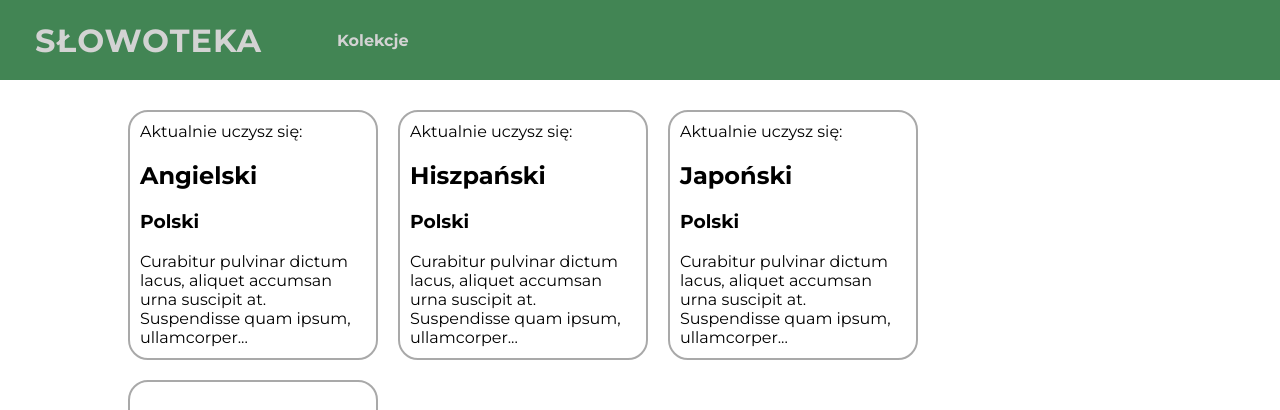
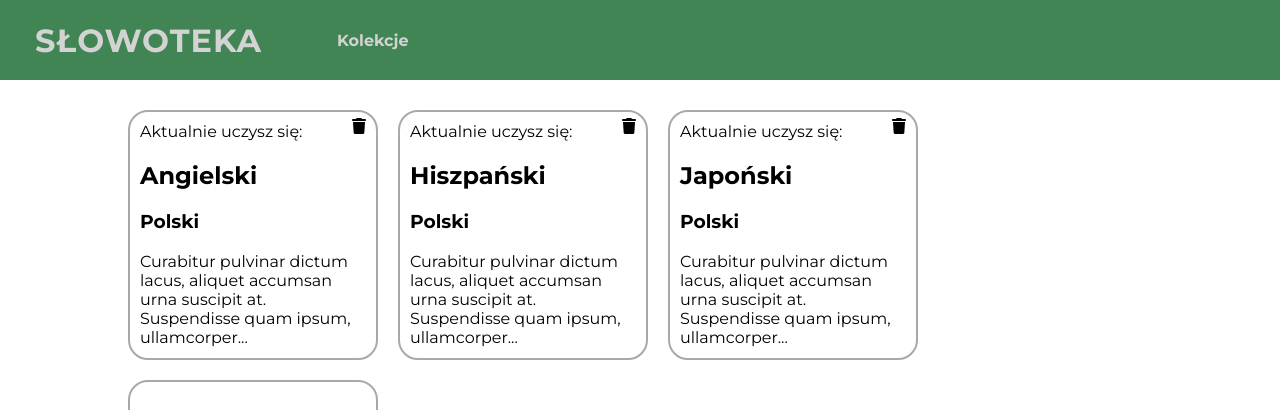
Before and after one commit to Kirweed/language-cards, a React (Create React App) app: page /collections in a window 1280 px wide. Shown: the top 410 px of the page. Built offline with nearby package versions, Linux system fonts and the light colour scheme.

Commit message:
Add removing collection

```diff
--- a/src/App.js
+++ b/src/App.js
@@ -1,5 +1,6 @@
 import React from 'react';
 import { BrowserRouter, Routes, Route} from 'react-router-dom';
+import AppContext from './components/context';
 import Header from './components/Header/Header';
 import CollectionsView from './views/CollectionsView/CollectionsView';
 import RootView from './views/RootView/RootView';
@@ -62,10 +63,21 @@ class App extends React.Component {
     }));
   }
 
+  removeCollection = (idToRemove) => {
+    const newCollection = this.state.collections.filter((element) => (
+      element.id !== idToRemove
+    ));
+
+    this.setState({
+      collections: [...newCollection],
+    });
+  }
+
   render() {
     return (
       <BrowserRouter>
         <Header />
+        <AppContext.Provider value={this.removeCollection}>
           <Routes>
             <Route
               exact path='/'
@@ -79,6 +91,7 @@ class App extends React.Component {
               />}
             />
           </Routes>
+        </AppContext.Provider>
       </BrowserRouter>
     );
   }
--- a/src/components/List/ListItem.js
+++ b/src/components/List/ListItem.js
@@ -1,5 +1,6 @@
 import React from "react";
 import AddButton from "../Button/AddButton";
+import AppContext from "../context";
 import styles from './ListItem.module.scss';
 
 const ListItem = ({id, nativeLang, foreignLang, description, ...props}) => {
@@ -20,13 +21,19 @@ const ListItem = ({id, nativeLang, foreignLang, description, ...props}) => {
     }
 
     return (
-        id ?
-            <div className={styles.wrapper}>
+        id ? <AppContext.Consumer>
+            { (context) => (
+                <div className={styles.wrapper}>
+                <div className={styles.deleteButton} onClick={() => context(id)}>
+                    <i class="fas fa-trash"></i>
+                </div>
                 Aktualnie uczysz się:
                 <h2>{foreignLang}</h2>
                 <h3>{nativeLang}</h3>
                 <p className={styles.description}>{preparedDescription}</p>
-            </div> :
+            </div>
+            )}
+            </AppContext.Consumer> :
             <div
                 className={styles.wrapper + ' ' + styles.wrapperCollectionPlaceholder}
                 onClick={props.openModalFn}
--- a/src/components/List/ListItem.module.scss
+++ b/src/components/List/ListItem.module.scss
@@ -1,9 +1,11 @@
 .wrapper {
+    position: relative;
     border: 2px solid darkgray;
     border-radius: 20px;
     padding: 10px;
     width: 250px;
     height: 250px;
+    transition: transform ease-in-out .5s ;
 
     &CollectionPlaceholder {
         display: flex;
@@ -23,3 +25,14 @@
     border: 2px solid gray;
     transform: scale(1.05);
 }
+
+.deleteButton {
+    position: absolute;
+    right: 10px;
+    top: 5px;
+
+    &:hover {
+        color: darkred;
+        transform: scale(1.05);
+    }
+}
--- /dev/null
+++ b/src/components/context.js
@@ -0,0 +1,5 @@
+import React from "react";
+
+const AppContext = React.createContext();
+
+export default AppContext;
```
Lines whose indentation alone changed are shown as unchanged.
